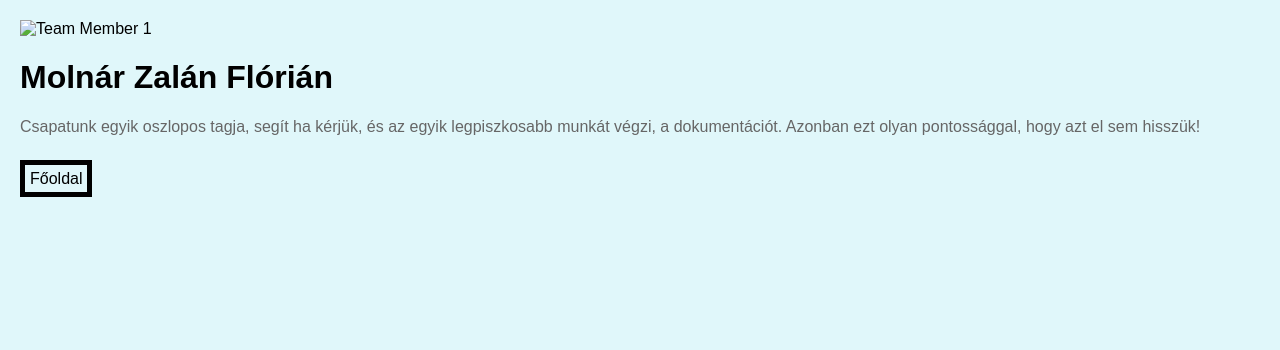
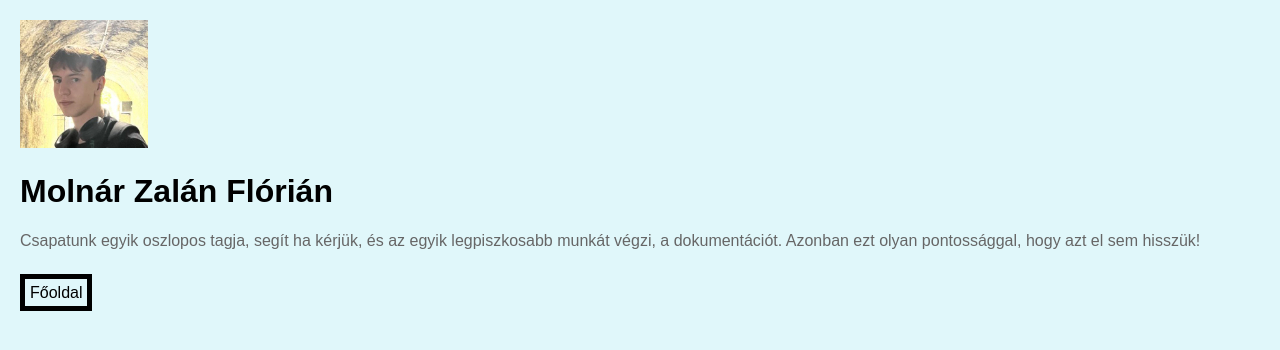
Before and after one commit to TothBarnabas282/Zambo-networking, a plain HTML site: page molnar.html in a window 1280 px wide. Drawn offline with Linux system fonts and the light colour scheme.

Commit message:
Update molnar.html

```diff
--- a/molnar.html
+++ b/molnar.html
@@ -37,7 +37,7 @@
         }
     </style>
 <body>
-    <img src="molnarur.png" alt="Team Member 1">
+    <img src="kepek/molnarur.png" alt="Team Member 1">
     <h1>Molnár Zalán Flórián</h1>
 
     <p>Csapatunk egyik oszlopos tagja, segít ha kérjük, és az egyik legpiszkosabb munkát végzi, a dokumentációt. Azonban ezt olyan pontossággal, hogy azt el sem hisszük!</p>
```
